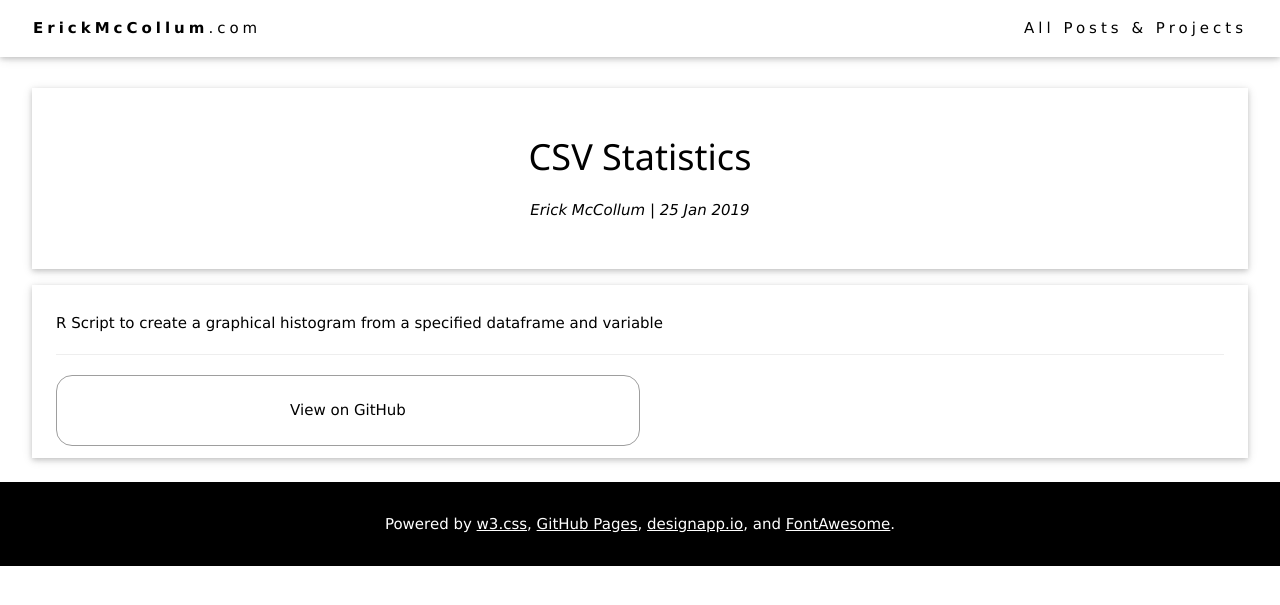
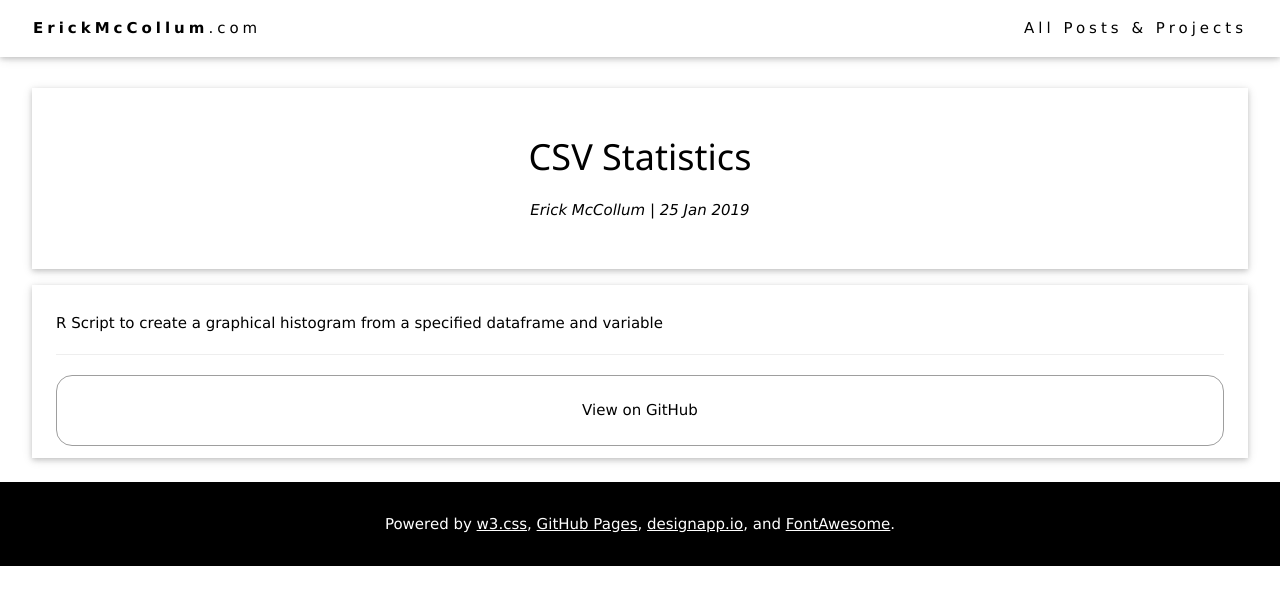
Before and after one commit to frederickm13/frederickm13.github.io, a Jekyll site: the page built from _posts/2019-01-25-CSV_Statistics.md, in a window 1280 px wide. Shown: the top 605 px of the page. Built offline with Jekyll 4.4.1, drawn with Linux system fonts in a browser that asks for light colours; nearby versions of some CDN libraries; comment, search, counter and statistics services are not loaded.

Commit message:
Fix buttons on post page to scale correctly.

```diff
--- a/_layouts/Post.html
+++ b/_layouts/Post.html
@@ -38,7 +38,6 @@ layout: Base
                 <p><i class="fas fa-file-pdf"></i> View PDF File</p>
             </div>
             </a>
-        {% endif %}
             <a href="{{ page.sourceurl }}">
             <div class="w3-col m6 w3-button w3-border w3-border-grey w3-round-xlarge w3-hover-border-light-grey">
                 <p>
@@ -51,6 +50,20 @@ layout: Base
                 </p>
             </div>
             </a>
+        {% else %}
+            <a href="{{ page.sourceurl }}">
+            <div class="w3-col w3-button w3-border w3-border-grey w3-round-xlarge w3-hover-border-light-grey">
+                <p>
+                    {% if page.category == "Project" %}
+                    View on GitHub
+                    {% endif %}
+                    {% if page.category == "Post" %}
+                    View, Like, or Comment on LinkedIn
+                    {% endif %}
+                </p>
+            </div>
+            </a>
+        {% endif %}
     </div>
 </div>
 </div>
```
Lines whose indentation alone changed are shown as unchanged.
